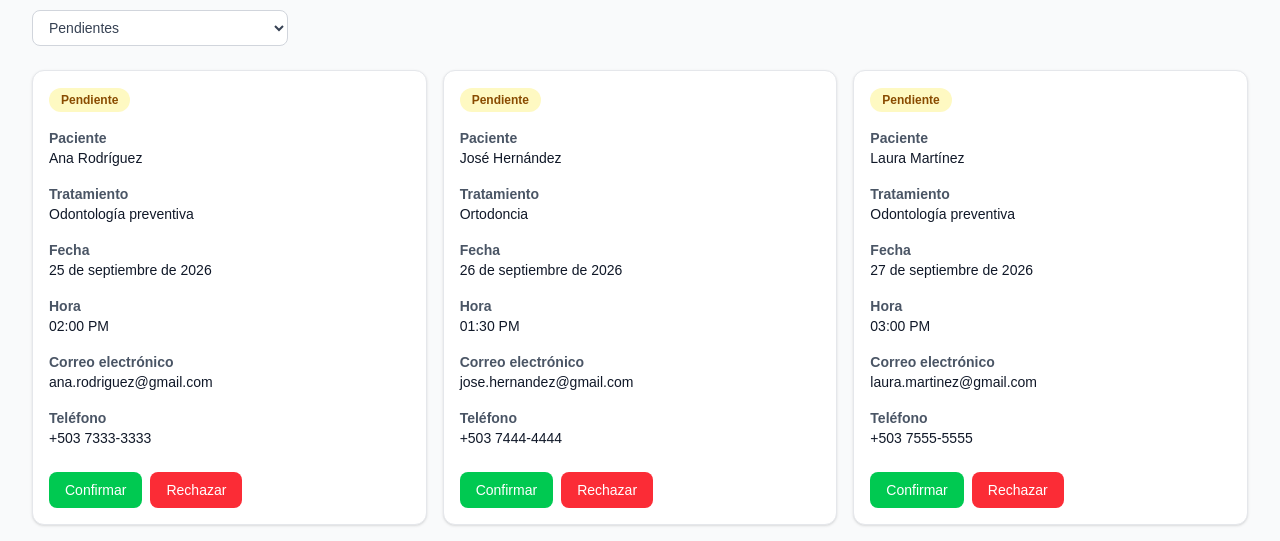
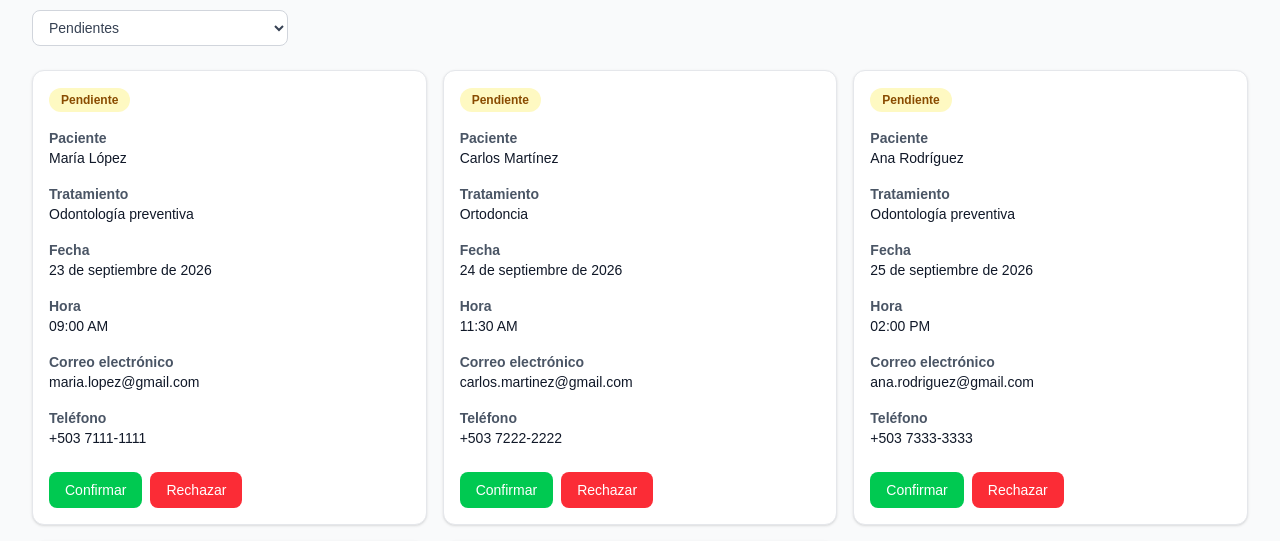
Before and after one commit to michellec91/controldental-dps, a Next.js app: page /solicitudes in a window 1280 px wide. Shown: the part 191-732 px from the top of the page. Built offline with nearby package versions, Linux system fonts and the light colour scheme; data requests are answered from the project's data file.

Commit message:
Adapta solicitudes a estructura de citas

```diff
--- a/db.json
+++ b/db.json
@@ -46,38 +46,28 @@
   "citas": [
     {
       "id": "1",
-      "paciente": "Paciente Prueba",
-      "tratamiento": "Ortodoncia",
-      "fecha": "2026-09-22",
-      "hora": "10:00 AM",
-      "correo": "paciente@controldental.com",
-      "telefono": "+503 7000-0000",
-      "estado": "confirmada"
-    },
-    {
-      "id": "2",
-      "paciente": "María López",
-      "tratamiento": "Odontología preventiva",
+      "pacienteNombre": "María López",
+      "tratamientoNombre": "Odontología preventiva",
       "fecha": "2026-09-23",
       "hora": "09:00 AM",
       "correo": "maria.lopez@gmail.com",
       "telefono": "+503 7111-1111",
-      "estado": "rechazada"
+      "estado": "pendiente"
     },
     {
-      "id": "3",
-      "paciente": "Carlos Martínez",
-      "tratamiento": "Ortodoncia",
+      "id": "2",
+      "pacienteNombre": "Carlos Martínez",
+      "tratamientoNombre": "Ortodoncia",
       "fecha": "2026-09-24",
       "hora": "11:30 AM",
       "correo": "carlos.martinez@gmail.com",
       "telefono": "+503 7222-2222",
-      "estado": "confirmada"
+      "estado": "pendiente"
     },
     {
-      "id": "4",
-      "paciente": "Ana Rodríguez",
-      "tratamiento": "Odontología preventiva",
+      "id": "3",
+      "pacienteNombre": "Ana Rodríguez",
+      "tratamientoNombre": "Odontología preventiva",
       "fecha": "2026-09-25",
       "hora": "02:00 PM",
       "correo": "ana.rodriguez@gmail.com",
@@ -85,9 +75,9 @@
       "estado": "pendiente"
     },
     {
-      "id": "5",
-      "paciente": "José Hernández",
-      "tratamiento": "Ortodoncia",
+      "id": "4",
+      "pacienteNombre": "José Hernández",
+      "tratamientoNombre": "Ortodoncia",
       "fecha": "2026-09-26",
       "hora": "01:30 PM",
       "correo": "jose.hernandez@gmail.com",
@@ -95,14 +85,24 @@
       "estado": "pendiente"
     },
     {
-      "id": "6",
-      "paciente": "Laura Martínez",
-      "tratamiento": "Odontología preventiva",
+      "id": "5",
+      "pacienteNombre": "Laura Martínez",
+      "tratamientoNombre": "Odontología preventiva",
       "fecha": "2026-09-27",
       "hora": "03:00 PM",
       "correo": "laura.martinez@gmail.com",
       "telefono": "+503 7555-5555",
       "estado": "pendiente"
+    },
+    {
+      "id": "6",
+      "pacienteNombre": "Diego Ramírez",
+      "tratamientoNombre": "Ortodoncia",
+      "fecha": "2026-09-28",
+      "hora": "04:00 PM",
+      "correo": "diego.ramirez@gmail.com",
+      "telefono": "+503 7666-6666",
+      "estado": "rechazada"
     }
   ],
   "$schema": "./node_modules/json-server/schema.json"
--- a/src/features/solicitudes/components/SolicitudesList.tsx
+++ b/src/features/solicitudes/components/SolicitudesList.tsx
@@ -1,11 +1,7 @@
 "use client";
 
 import { useEffect, useState } from "react";
-import {
-    Cita,
-    obtenerCitas,
-    actualizarEstadoCita,
-} from "../../../services/citasService";
+import { Cita, obtenerCitas, actualizarEstadoCita } from "../../../services/citasService";
 import Navbar from "../../../components/Navbar";
 import { alertConfirm, alertSuccess } from "../../../lib/alert";
 
@@ -180,7 +176,7 @@ export default function SolicitudesList() {
                                             Paciente
                                         </p>
                                         <p className="text-sm text-gray-900">
-                                            {cita.paciente}
+                                            {cita.pacienteNombre}
                                         </p>
                                     </div>
 
@@ -189,7 +185,7 @@ export default function SolicitudesList() {
                                             Tratamiento
                                         </p>
                                         <p className="text-sm text-gray-900">
-                                            {cita.tratamiento}
+                                            {cita.tratamientoNombre}
                                         </p>
                                     </div>
 
@@ -233,14 +229,18 @@ export default function SolicitudesList() {
                                     {cita.estado === "pendiente" && (
                                         <div className="flex gap-2 mt-6">
                                             <button
-                                                onClick={() => confirmarCita(cita.id)}
+                                                onClick={() =>
+                                                    confirmarCita(cita.id)
+                                                }
                                                 className="px-4 py-2 rounded-lg bg-green-500 text-white text-sm font-medium hover:bg-green-600 transition-colors"
                                             >
                                                 Confirmar
                                             </button>
 
                                             <button
-                                                onClick={() => rechazarCita(cita.id)}
+                                                onClick={() =>
+                                                    rechazarCita(cita.id)
+                                                }
                                                 className="px-4 py-2 rounded-lg bg-red-500 text-white text-sm font-medium hover:bg-red-600 transition-colors"
                                             >
                                                 Rechazar
--- a/src/services/citasService.ts
+++ b/src/services/citasService.ts
@@ -1,8 +1,8 @@
 // Define la estructura que tendrá cada cita.
 export interface Cita {
   id: string;
-  paciente: string;
-  tratamiento: string;
+  pacienteNombre: string;
+  tratamientoNombre: string;
   fecha: string;
   hora: string;
   correo: string;
```
